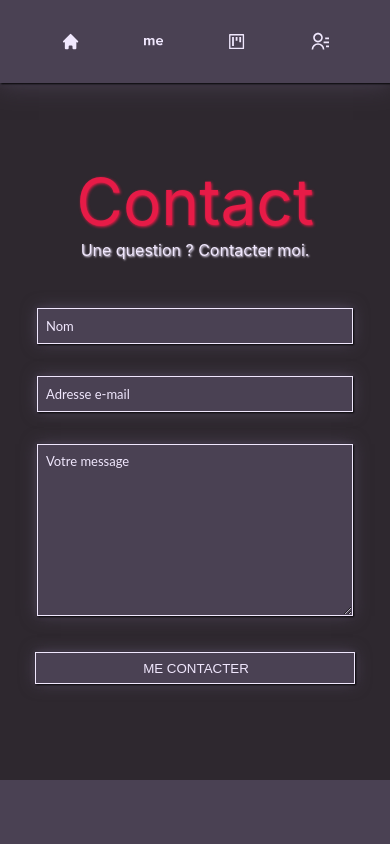
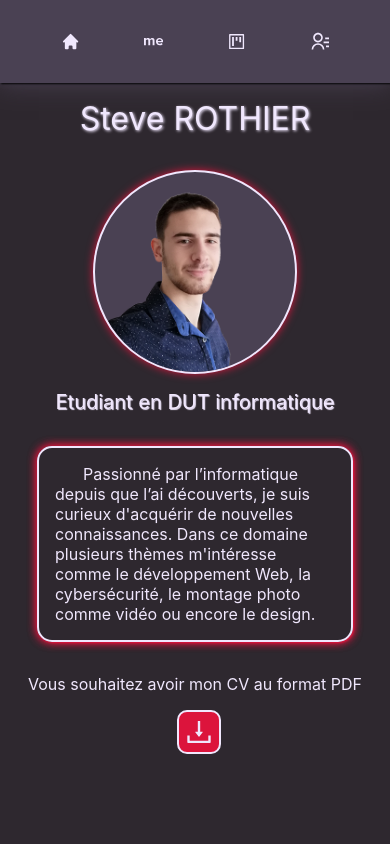
Before and after one commit to SteveRothier/MyPortfolio, a React (Create React App) app: page /portfolio in a window 390 px wide. Shown: the top 844 px of the page. Built offline with nearby package versions, Linux system fonts and the light colour scheme.

Commit message:
Profil component

```diff
--- a/src/App.js
+++ b/src/App.js
@@ -2,11 +2,13 @@ import './App.css';
 import Contact from './component/Contact/Contact';
 import Navbar from './component/Navbar/Navbar';
 import Footer from './component/Footer/Footer';
+import Profil from './component/Profil/Profil';
 
 function App() {
   return (
     <>
       <Navbar />
+      <Profil />
       <Contact />
       <Footer />
     </>
--- a/src/component/Contact/Contact.css
+++ b/src/component/Contact/Contact.css
@@ -35,7 +35,7 @@
 
 .inputSize {
     display: flex;
-    width: 25rem;
+    width: 30rem;
     height: 2rem;
     padding-left: 0.5rem;
     background-color: #4A4153;
@@ -52,7 +52,7 @@
 }
 
 .textareaSize {
-    width: 25rem;
+    width: 30rem;
     height: 10rem;
     padding-left: 0.5rem;
     padding-top: 0.5rem;
@@ -65,7 +65,7 @@
 }
 
 .submitInputSize {
-    width: 26rem;
+    width: 31rem;
     height: 2rem;
     text-transform: uppercase;
     background-color: #4A4153;
--- /dev/null
+++ b/src/component/Profil/Profil.css
@@ -0,0 +1,245 @@
+.ProfilBox {
+    margin-top: 5rem;
+    margin-bottom: 5rem;
+}
+
+.myProfil {
+    display: flex;
+    align-items: center;
+    justify-content: space-evenly;
+}
+
+.myStatus {
+    display: flex;
+    align-items: center;
+    justify-content: center;
+    flex-direction: column;
+}
+
+.myName {
+    font-size: 3.5rem;
+    color: #F0E7FD;
+    text-shadow: 1px 1px 3px #F0E7FD;
+    margin-bottom: 2rem;
+}
+
+.status {
+    font-size: 2rem;
+    color: #F0E7FD;
+    text-shadow: 1px 1px 1px #F0E7FD;
+    margin-top: 1.5rem;
+}
+
+.myHead {
+    width: 17.5rem;
+    background-color: #4A4153;
+    border: 0.15rem solid #F0E7FD;
+    border-radius: 25rem;
+    filter: drop-shadow(0 0 0.25rem crimson);
+}
+
+.statusBlock {
+    width: 35rem;
+    margin-top: -4rem;
+    border: 2px solid #F0E7FD;
+    border-radius: 15px;
+    box-shadow: 1px 1px 2px crimson, 0 0 10px crimson, 0 0 10px crimson;
+    padding: 2rem;
+    font-size: 1.5rem;
+    text-indent: 10%;
+    color: #F0E7FD;
+}
+
+.myCv {
+    margin-top: 2rem;
+    color: #F0E7FD;
+    font-size: 1rem;
+}
+
+.myCv a{
+    margin-left: -0.5rem;
+}
+
+.myCv {
+    display: flex;
+    align-items: center;
+    justify-content: center;
+    font-size: 1.25rem;
+}
+
+.myCvDownload {
+    margin-left: 0.5rem;
+    color: #F0E7FD;
+    background-color: crimson;
+    font-size: 1.5rem;
+    padding: 0.25rem;
+    border: 2px solid #F0E7FD;
+    border-radius: 10px;
+}
+
+.myCvNone {
+    display: none;
+}
+
+.myCvNonePhone {
+    display: none;
+}
+
+@media screen and (max-width: 1250px) {
+    .ProfilBox {
+        margin-top: 1rem;
+    }
+
+    .myStatus {
+        margin-top: 4rem;
+    }
+
+    .myName {
+        font-size: 2.5rem;
+    }
+
+    .status {
+        font-size: 1.25rem;
+    }
+
+    .myHead {
+        width: 15rem;
+    }
+
+    .statusBlock {
+        width: 25rem;
+        margin-top: 2rem;
+        padding: 1.25em;
+    }
+
+    .citation h1{
+        font-size: 1.25rem;
+    }
+
+    .myCv {
+        display: none;
+    }
+
+    .myCvNone {
+        margin-top: 4rem;
+        display: flex;
+        align-items: center;
+        justify-content: center;
+        font-size: 1rem;
+        color: #F0E7FD;
+    }
+}
+
+@media screen and (max-width: 900px) {
+    .ProfilBox {
+        margin-top: 0;
+    }
+
+    .myName {
+        font-size: 2rem;
+    }
+
+    .status {
+        font-size: 1.25rem;
+    }
+
+    .myHead {
+        width: 12.5rem;
+    }
+
+    .ProfilBox {
+        margin-top: 3rem;
+    }
+
+    .statusBlock {
+        width: 15rem;
+        margin-top: 1rem;
+        font-size: 1rem;
+        padding: 1.25rem;
+    }
+}
+
+@media screen and (max-width: 800px) {
+    .myProfil {
+        display: flex;
+        align-items: center;
+        justify-content:center;
+        flex-direction: column;
+    }
+
+    .myStatus {
+        display: flex;
+        align-items: center;
+        justify-content: center;
+        flex-direction: column;
+    }
+
+    .myName {
+        font-size: 2rem;
+    }
+
+    .myStatus {
+        margin-top: 1rem;
+    }
+
+    .status {
+        margin: 1rem;
+        font-size: 1.25rem;
+    }
+
+    .myHead {
+        width: 15rem;
+    }
+
+    .ProfilBox {
+        margin-top: 0;
+    }
+
+    .statusBlock {
+        width: 27.5rem;
+        margin-top: 1rem;
+        font-size: 1rem;
+        padding: 1rem;
+    }
+
+    .myCvNone {
+        margin-top: 1.5rem;
+    }
+}
+
+@media screen and (max-width: 600px) {
+    .myHead {
+        width: 12.5rem;
+    }
+
+    .statusBlock {
+        width: 17.5rem;
+        margin-top: 1rem;
+        font-size: 1rem;
+        padding: 1rem;
+    }
+
+    .myCvNone {
+        display: none;
+    }
+
+    .myCvNonePhone {
+        margin-top: 2rem;
+        display: flex;
+        align-items: center;
+        justify-content: center;
+        flex-direction: column;
+        font-size: 1rem;
+        color: #F0E7FD;
+    }
+
+    .myCvDownload {
+        margin-left: 0.5rem;
+        color: #F0E7FD;
+        background-color: crimson;
+        font-size: 2rem;
+        padding: 0.25rem;
+        border: 2px solid #F0E7FD;
+        border-radius: 10px;
+    }
+}
--- /dev/null
+++ b/src/component/Profil/Profil.js
@@ -0,0 +1,47 @@
+import './Profil.css';
+import myHead from '../../assets/myHead.png';
+import cv from '../../assets/CV.pdf#toolbar=0';
+import { AiOutlineDownload } from "react-icons/ai";
+
+function Profil() {
+  return (
+    <>
+        <div className='ProfilBox'>
+            <div className='myProfil'>
+                <div className='myStatus'>
+                    <div className='myName'>Steve ROTHIER</div>
+                    <img className='myHead' src={myHead} alt=''></img>
+                    <div className='status'>Etudiant en DUT informatique</div>
+                </div>
+                <div>
+                    <div className='statusBlock'>
+                        Passionné par l’informatique depuis
+                        que l’ai découverts, je suis curieux d'acquérir de nouvelles
+                        connaissances. Dans ce domaine plusieurs thèmes m'intéresse
+                        comme le développement Web, la cybersécurité,
+                        le montage photo comme vidéo ou encore le design.
+                    </div>
+                    <div className='myCv'>
+                        <p>Vous souhaitez avoir mon CV au format PDF c'est par </p>
+                        <a href={cv}>ici.</a> |
+                        <a href={cv} download> <AiOutlineDownload className='myCvDownload'/></a>
+                    </div>
+                </div>
+            </div>
+            <div className='myCvNone'>
+                <p>Vous souhaitez avoir mon CV au format PDF c'est par </p>
+                <a href={cv}>ici.</a> |
+                <div>
+                    <a href={cv} download> <AiOutlineDownload className='myCvDownload'/></a>
+                </div>
+            </div>
+            <div className='myCvNonePhone'>
+                <div>Vous souhaitez avoir mon CV au format PDF </div>
+                <a href={cv} download> <AiOutlineDownload className='myCvDownload'/></a>
+            </div>
+        </div>
+    </>
+  );
+}
+
+export default Profil;
```
Also changed, not shown: src/assets/myHead.png (added), 1 other file (tests, documents, lock files or other folders).
